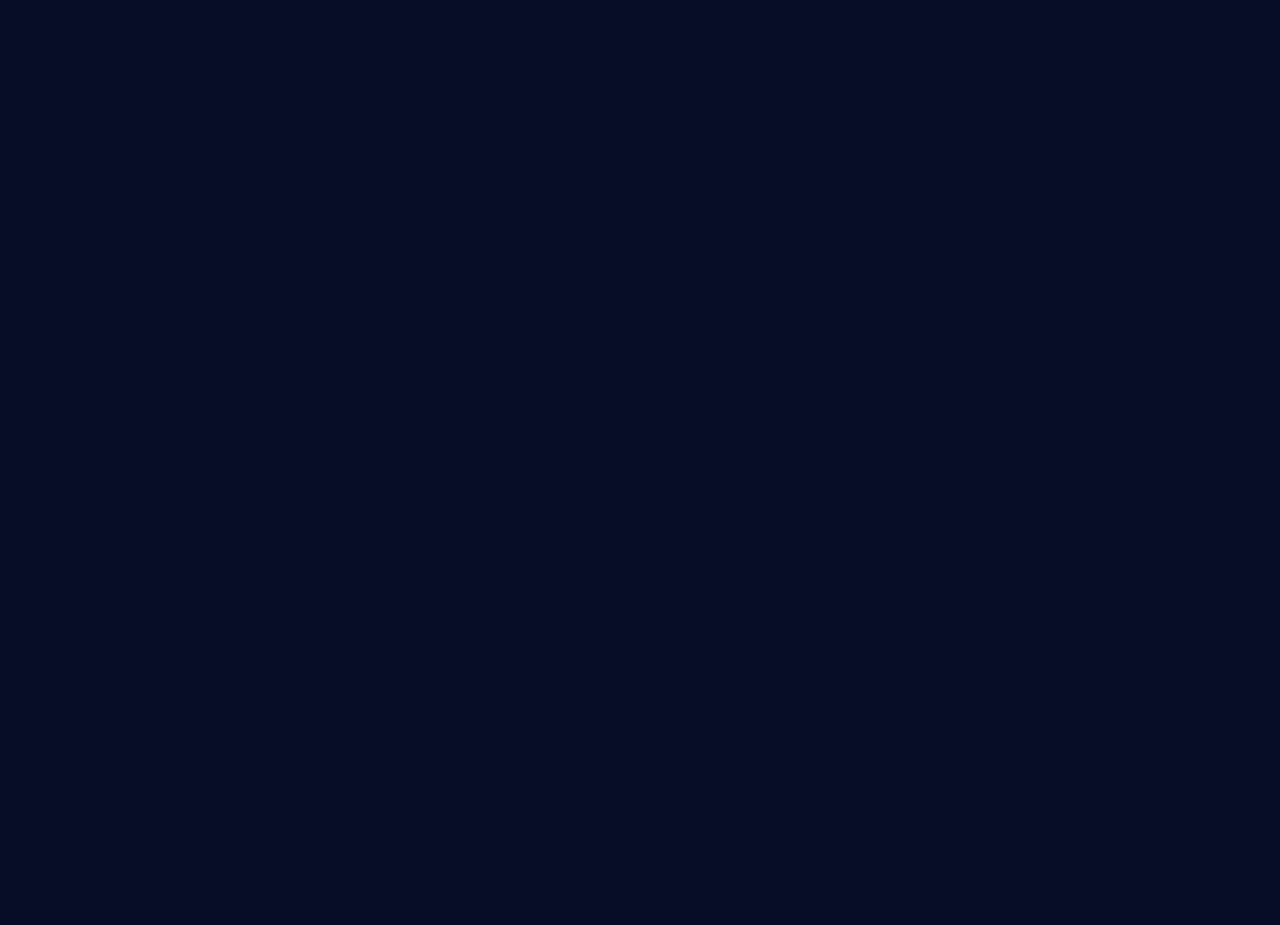
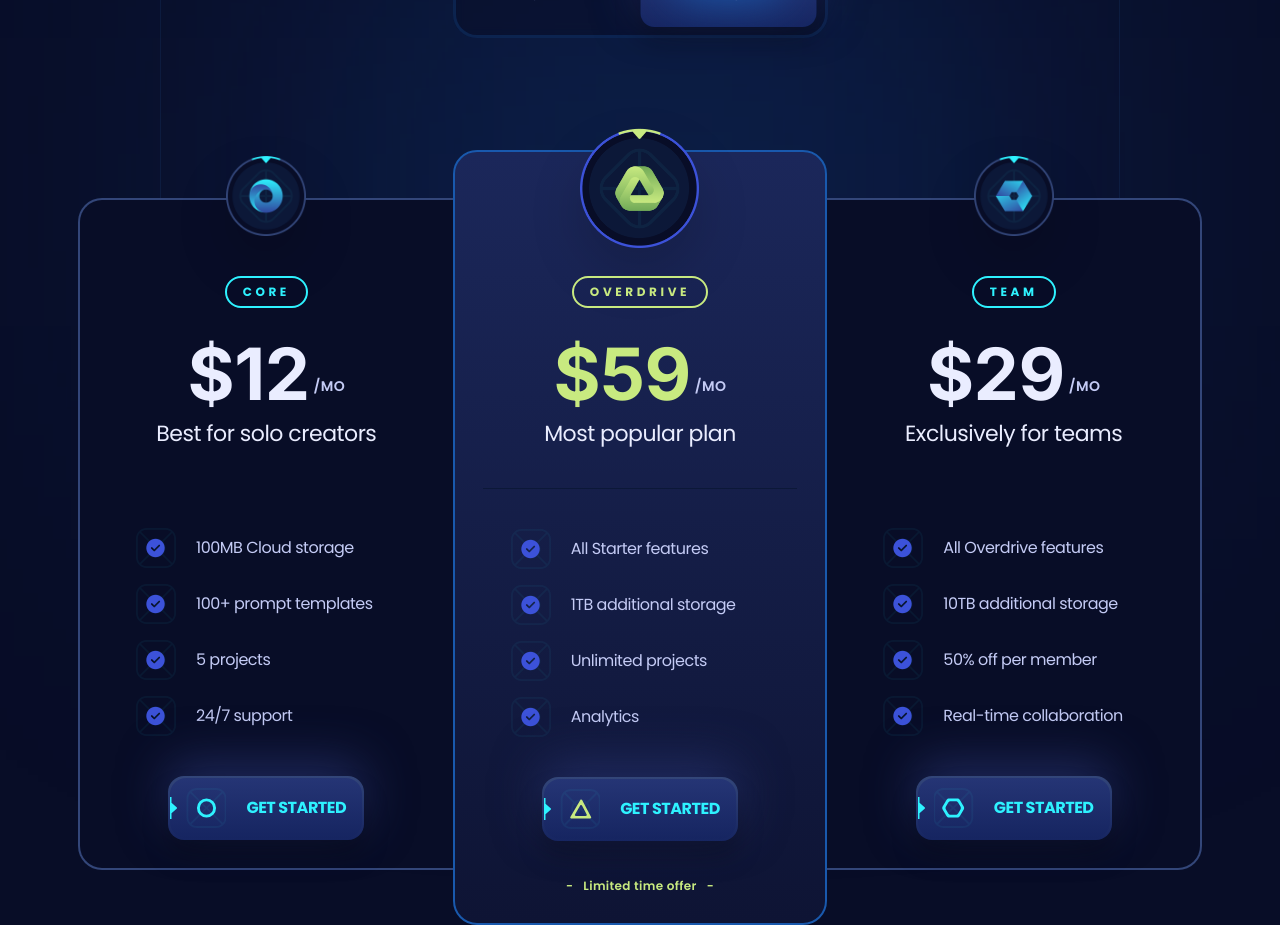
Before and after one commit to ankitsamaddar/saas-landing-page-react, a React (Vite) app: page / in a window 1280 px wide. Shown: the part 2300-3225 px from the top of the page. Before the commit the page ends 1972 px from the top, so only its background shows below. Built offline with nearby package versions, Linux system fonts and the light colour scheme.

Commit message:
💡commit: added pricing section✨

```diff
--- a/package.json
+++ b/package.json
@@ -13,6 +13,7 @@
     "clsx": "^2.1.1",
     "prop-types": "^15.8.1",
     "react": "^18.3.1",
+    "react-countup": "^6.5.3",
     "react-dom": "^18.3.1",
     "react-scroll": "^1.9.0"
   },
--- a/src/App.jsx
+++ b/src/App.jsx
@@ -1,6 +1,7 @@
 import Header from './sections/header.jsx';
 import Hero from './sections/hero.jsx';
 import Features from './sections/features.jsx';
+import Pricing from './sections/pricing.jsx';
 
 const App = () => {
   return (
@@ -8,6 +9,7 @@ const App = () => {
       <Header />
       <Hero />
       <Features />
+      <Pricing />
     </main>
   );
 };
--- a/src/constants/index.js
+++ b/src/constants/index.js
@@ -45,3 +45,51 @@ export const details = [
     title : '24 / 7 Customer support',
   },
 ];
+
+export const plans = [
+  {
+    id           : '0',
+    title        : 'Core',
+    priceMonthly : 19,
+    priceYearly  : 12,
+    caption      : 'Best for solo creators',
+    features     : [
+      '100MB Cloud storage',
+      '100+ prompt templates',
+      '5 projects',
+      '24/7 support',
+    ],
+    icon : '/images/circle.svg',
+    logo : '/images/plan-1.png',
+  },
+  {
+    id           : '1',
+    title        : 'Overdrive',
+    priceMonthly : 79,
+    priceYearly  : 59,
+    caption      : 'Most popular plan',
+    features     : [
+      'All Starter features',
+      '1TB additional storage',
+      'Unlimited projects',
+      'Analytics',
+    ],
+    icon : '/images/triangle.svg',
+    logo : '/images/plan-2.png',
+  },
+  {
+    id           : '2',
+    title        : 'Team',
+    priceMonthly : 39,
+    priceYearly  : 29,
+    caption      : 'Exclusively for teams',
+    features     : [
+      'All Overdrive features',
+      '10TB additional storage',
+      '50% off per member',
+      'Real-time collaboration',
+    ],
+    icon : '/images/hexagon.svg',
+    logo : '/images/plan-3.png',
+  },
+];
--- a/src/sections/header.jsx
+++ b/src/sections/header.jsx
@@ -16,6 +16,7 @@ const Header = () => {
     };
   }, []);
 
+  // eslint-disable-next-line react/prop-types
   const NavLink = ({ title }) => (
     <LinkScroll
       onClick={() => setIsOpen(false)}
--- /dev/null
+++ b/src/sections/pricing.jsx
@@ -0,0 +1,149 @@
+import { Element } from 'react-scroll';
+import { useState } from 'react';
+import clsx from 'clsx';
+import CountUp from 'react-countup';
+import { plans } from '../constants/index.js';
+import Button from '../components/button.jsx';
+
+const Pricing = () => {
+  const [monthly, setMonthly] = useState(false);
+  return (
+    <section>
+      <Element name="pricing">
+        <div className="container">
+          <div className="max-w-960 pricing-head_before relative mx-auto border-l border-r border-s2 bg-s1/50 pb-40 pt-28 max-xl:max-w-4xl max-lg:border-node max-md:pb-32 max-md:pt-16">
+            <h3 className="h3 max-lg:h4 max-md:h5 z-3 relative mx-auto mb-14 max-w-lg text-center text-p4 max-md:mb-11 max-sm:max-w-sm">
+              Flexible pricing for teams of all sizes
+            </h3>
+            <div className="relatie z-4 mx-auto flex w-[375px] rounded-3xl border-[3px] border-s4/25 bg-s1/50 p-2 backdrop-blur-[6px] max-md:w-[310px]">
+              <button
+                className={clsx('pricing-head_btn', monthly && 'text-p4')}
+                onClick={() => setMonthly(true)}
+              >
+                Monthly
+              </button>
+              <button
+                className={clsx('pricing-head_btn', !monthly && 'text-p4')}
+                onClick={() => setMonthly(false)}
+              >
+                Annual
+              </button>
+              <div
+                className={clsx(
+                  'g4 rounded-14 before:h-100 pricing-head_btn_before absolute left-2 top-2 h-[calc(100%-16px)] w-[calc(50%-8px)] overflow-hidden shadow-500 transition-transform duration-500',
+                  !monthly && 'translate-x-full',
+                )}
+              />
+            </div>
+            <div className="pricing-bg">
+              <img
+                src="/images/bg-outlines-fill.png"
+                width={960}
+                height={380}
+                alt="outline"
+                className="absolute inset-0 opacity-5 mix-blend-soft-light"
+              />
+            </div>
+          </div>
+          {/*  Pricing Section*/}
+          <div className="scroll-hide relative z-2 -mt-12 flex items-start max-xl:gap-5 max-xl:overflow-auto max-xl:pt-6">
+            {plans.map((plan, index) => (
+              <div
+                key={plan.id}
+                className="pricing-plan_first pricing-plan_last pricing-plan_odd pricing-plan_even relative border-2 p-7 max-xl:min-w-80 max-lg:rounded-3xl xl:w-[calc(33.33%+2px)]"
+              >
+                {index === 1 && (
+                  <div className="g4 absolute h-300 left-0 right-0 top-0 rounded-tl-3xl rounded-tr-3xl" />
+                )}
+                <div
+                  className={clsx(
+                    'absolute left-0 right-0 z-2 flex items-center justify-center',
+                    index === 1 ? '-top-6' : '-top-6 xl:-top-11',
+                  )}
+                >
+                  <img
+                    src={plan.logo}
+                    alt={plan.title}
+                    className={clsx(
+                      'object-contain drop-shadow-2xl',
+                      index === 1 ? 'size-[120px]' : 'size-[80px]',
+                    )}
+                  />
+                </div>
+
+                <div
+                  className={clsx(
+                    'relative flex flex-col items-center',
+                    index === 1 ? 'pt-24' : 'pt-12',
+                  )}
+                >
+                  <div
+                    className={clsx(
+                      'small-2 rounded-20 relative z-2 mx-aut mb-6 border-2 px-4 py-1.5 uppercase',
+                      index === 1 ? 'border-p3 text-p3' : 'border-p1 text-p1',
+                    )}
+                  >
+                    {plan.title}
+                  </div>
+                  <div className="relative z-2 flex items-center justify-center">
+                    <div
+                      className={clsx(
+                        'h-num flex item-start',
+                        index === 1 ? 'text-p3' : 'text-p4',
+                      )}
+                    >
+                      ${' '}
+                      <CountUp
+                        start={plan.priceMonthly}
+                        end={monthly ? plan.priceMonthly : plan.priceYearly}
+                        duration={0.4}
+                        useEasing={false}
+                        preserveValue={true}
+                      />
+                    </div>
+                    <div className="small-1 relative top-3 ml-1 uppercase">
+                      /mo
+                    </div>
+                  </div>
+                </div>
+                <div
+                  className={clsx(
+                    'body-1 relative z-2 mb-10 w-full border-b-s2 pb-9 text-center text-p4',
+                    index === 1 && 'border-b',
+                  )}
+                >
+                  {plan.caption}
+                </div>
+                <ul className="mx-auto space-y-4 xl:px-7">
+                  {plan.features.map((feature) => (
+                    <li
+                      key={feature.id}
+                      className="relative flex items-center gap-5"
+                    >
+                      <img
+                        src="/images/check.png"
+                        alt="check"
+                        className="size-10 object-cover"
+                      />
+                      <p className="flex-1">{feature}</p>
+                    </li>
+                  ))}
+                </ul>
+
+                <div className="mt-10 flex w-full justify-center">
+                  <Button icon={plan.icon}>Get Started</Button>
+                </div>
+                {index == 1 && (
+                  <p className="small-compact mt-9 text-center text-p3 before:mx-2.5 before:content-['-'] after:mx-2.5 after:content-['-']">
+                    Limited time offer
+                  </p>
+                )}
+              </div>
+            ))}
+          </div>
+        </div>
+      </Element>
+    </section>
+  );
+};
+export default Pricing;
```
Also changed, not shown: 1 other file (tests, documents, lock files or other folders).
